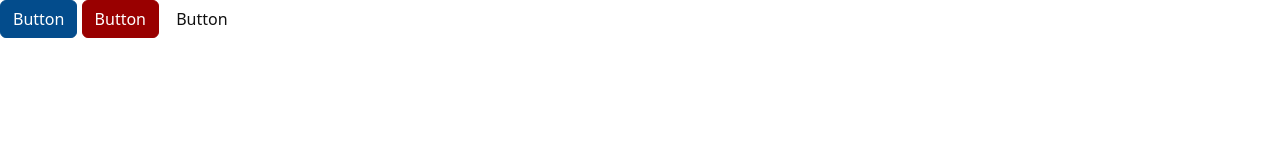
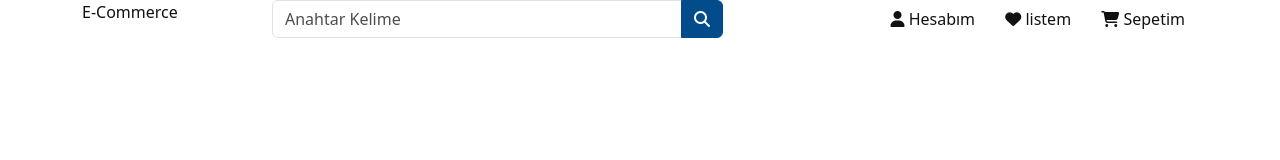
Before and after one commit to Goksenns/web2, a website: page bootstrap/chapter-3/public/index.html in a window 1280 px wide. Drawn offline with Linux system fonts and the light colour scheme.

Commit message:
start-js

```diff
--- a/bootstrap/chapter-3/public/index.html
+++ b/bootstrap/chapter-3/public/index.html
@@ -1,15 +1,48 @@
 <!DOCTYPE html>
 <html lang="en">
 <head>
+    <link rel="stylesheet" href="https://cdnjs.cloudflare.com/ajax/libs/font-awesome/6.4.0/css/all.min.css" integrity="sha512-iecdLmaskl7CVkqkXNQ/ZH/XLlvWZOJyj7Yy7tcenmpD1ypASozpmT/E0iPtmFIB46ZmdtAc9eNBvH0H/ZpiBw==" crossorigin="anonymous" referrerpolicy="no-referrer" />
     <meta charset="UTF-8">
     <meta http-equiv="X-UA-Compatible" content="IE=edge">
     <meta name="viewport" content="width=device-width, initial-scale=1.0">
     <link rel="stylesheet" href="../css/custom.css">
     <title>Document</title>
 </head>
-<body>
-    <button class="btn btn-primary">Button</button>
-    <button class="btn btn-custom-color">Button</button>
-    <button class="btn btn-info">Button</button>
+<body class="bg-light">
+    <header>
+        <section class="top-bar">
+            <div class="container">
+                <div class="row">
+                    <div class="col-lg-2">
+                        <a href="index.html" class="navbar-brand">E-Commerce</a>
+                    </div>
+                    <div class="col-lg-5">
+                        <form>
+                            <div class="input-group">
+                                <input type="text" class="form-control" placeholder="Anahtar Kelime">
+                                <button class="btn btn-primary">
+                                    <i class="fa fa-search"></i>
+                                </button>
+                            </div>
+                        </form>
+                    </div>
+                    <div class="col-lg-5">
+                        <div class="text-end">
+                            <a href="" class="btn btn-light">
+                                <i class="fa fa-user"></i> <span>Hesabım</span>
+                            </a>
+                            <a href="" class="btn btn-light">
+                                <i class="fa fa-heart"></i> <span>listem</span>
+                            </a>
+                            <a href="" class="btn btn-light">
+                                <i class="fa fa-shopping-cart"></i> <span>Sepetim</span>
+                            </a>
+                        </div>
+                    </div>
+                </div>
+            </div>
+        </section>
+
+    </header>
 </body>
 </html>
--- a/javascript/passenger-counter-app/index.js
+++ b/javascript/passenger-counter-app/index.js
@@ -17,6 +17,3 @@ console.log(bonusPoints)
 
 bonusPoints = bonusPoints + 45
 console.log(bonusPoints)
-
-
-console.log(bonusPoints)
--- a/javascript/passenger-counter-app/style.css
+++ b/javascript/passenger-counter-app/style.css
@@ -6,7 +6,7 @@ body{
 }
 
 h1{
-    margin-top: 20px;
+    margin-top: 10px;
     margin-bottom: 10px;
 }
 
```
